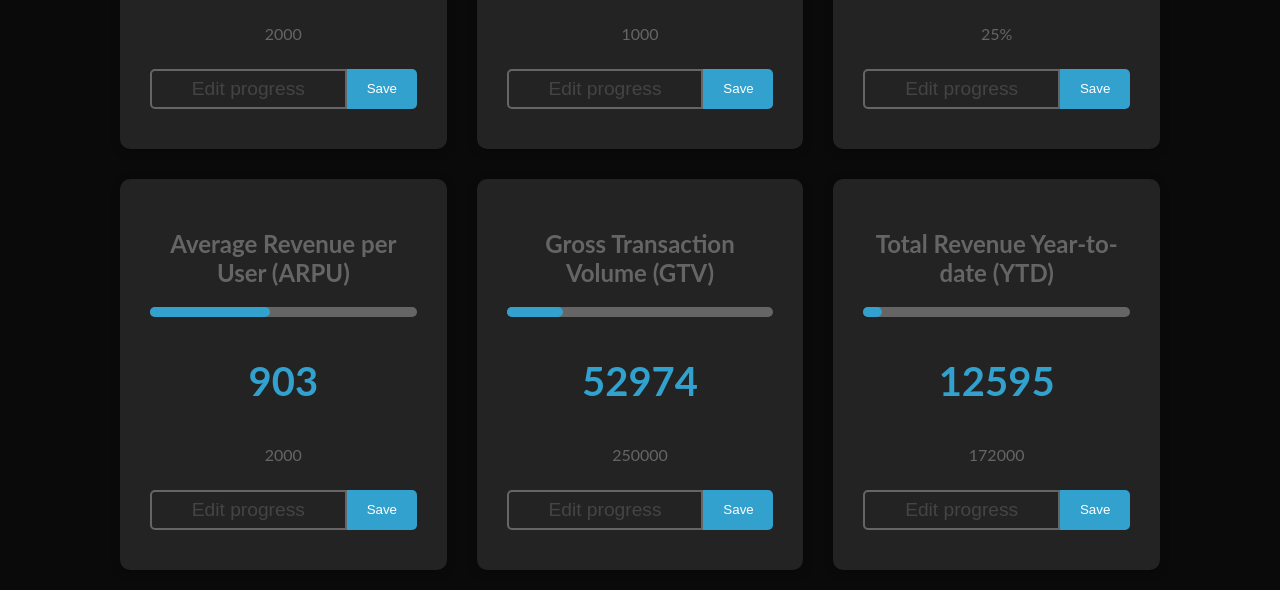
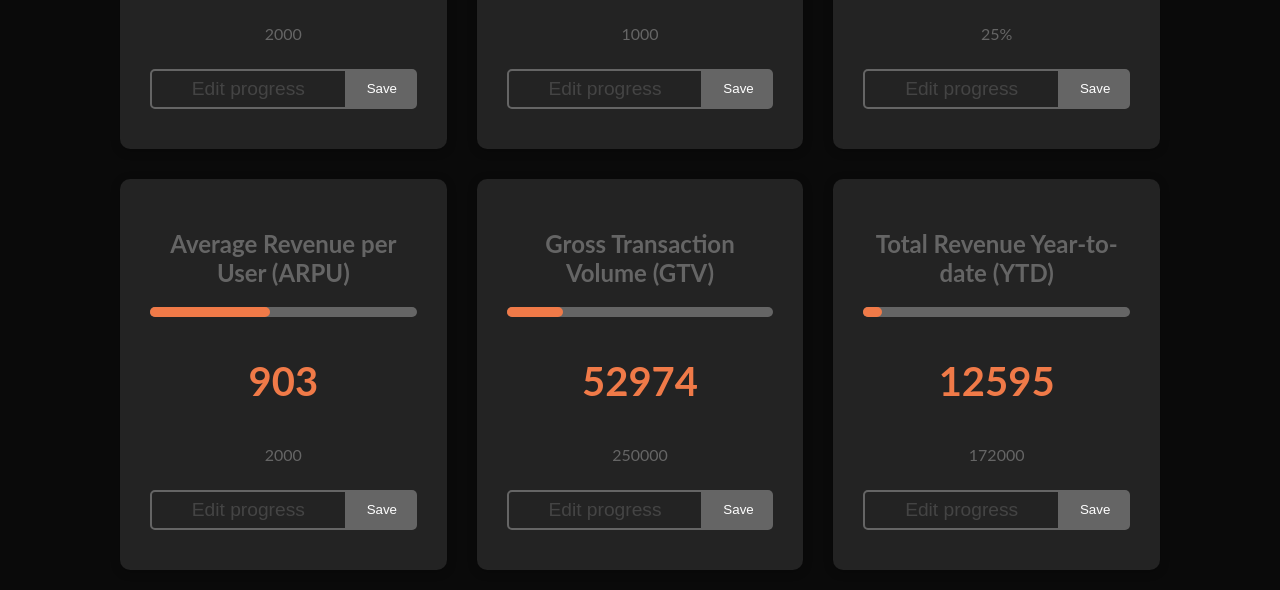
Before and after one commit to remoremote/mw-dash, a plain HTML site: page index.html in a window 1280 px wide. Shown: the part 420-1010 px from the top of the page. Drawn offline with Linux system fonts and the light colour scheme.

Commit message:
Update style.css

```diff
--- a/style.css
+++ b/style.css
@@ -86,7 +86,7 @@ h2 {
 
 .kpi-progress-bar {
   height: 100%;
-  background-color: #32a1ce;
+  background-color: #F07A48;
   border-radius: 5px;
 }
 
@@ -94,7 +94,7 @@ h2 {
   font-size: 2.5em;
   font-weight: bold;
   margin-bottom: 20px;
-  color: #32a1ce;
+  color: #F07A48;
 }
 
 .edit-input {
@@ -116,7 +116,7 @@ h2 {
   margin: 10px auto;
   padding: 10px 20px;
   border-radius: 0 5px 5px 0;
-  background-color: #32a1ce;
+  background-color: rgba(255, 255, 255, 0.3);
   color: #ffffff;
   border: none;
   cursor: pointer;
```
